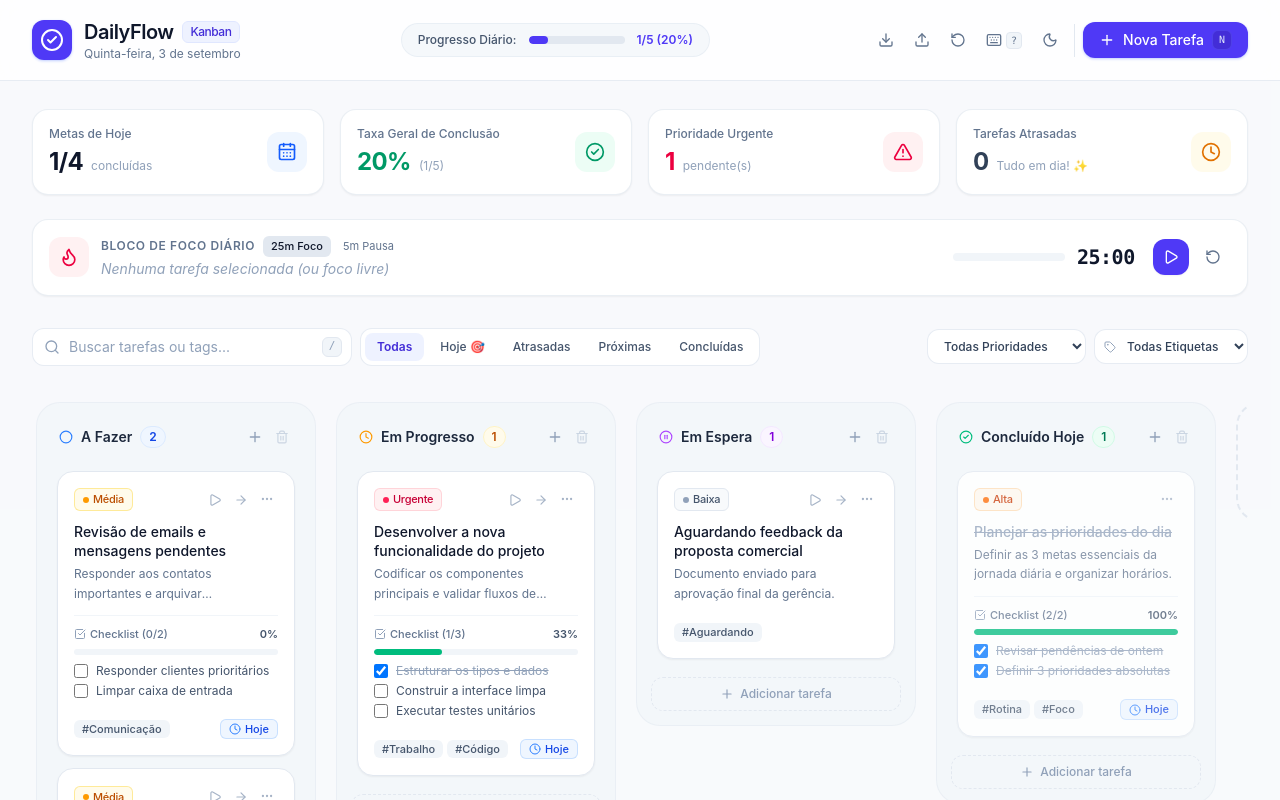
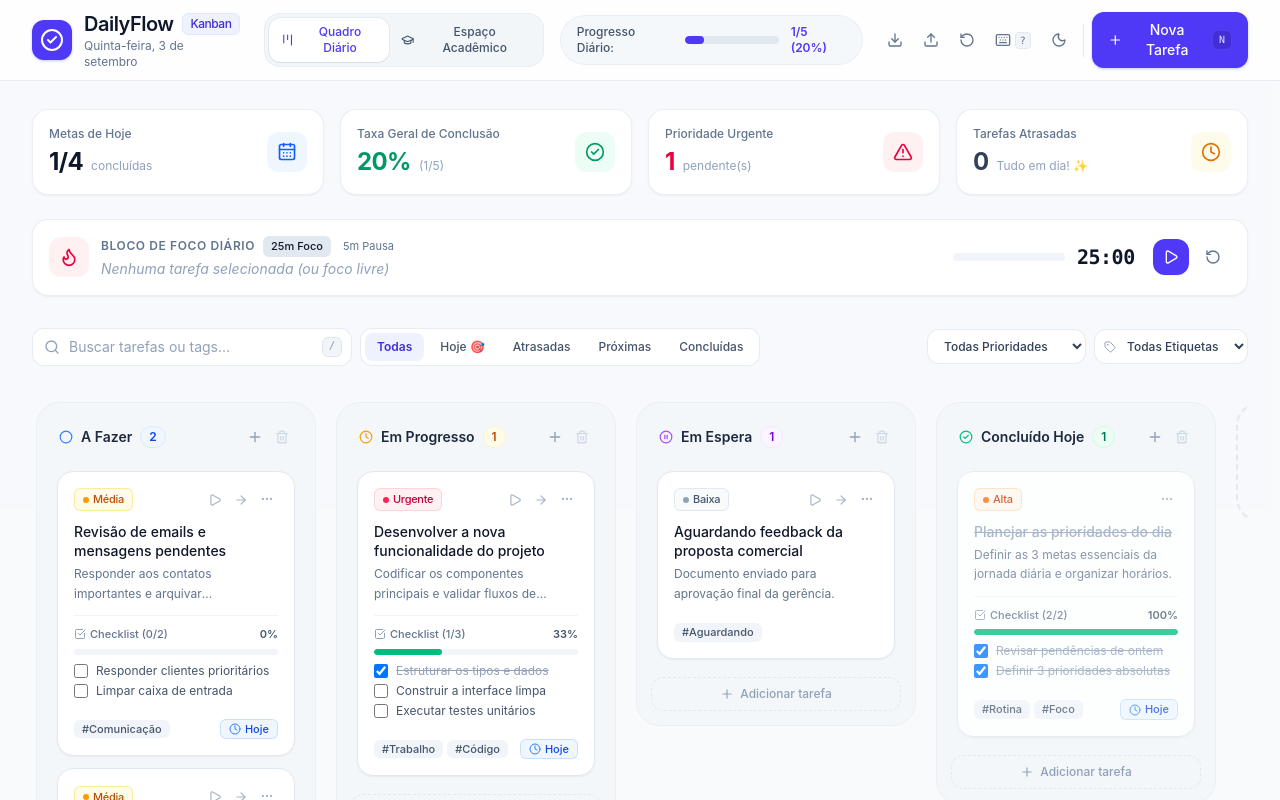
Before and after one commit to PauloBJr-dev/daily-kanban, a React (Vite) app: page / in a window 1280 px wide. Shown: the top 800 px of the page. Built offline with nearby package versions, Linux system fonts and the light colour scheme.

Commit message:
feat(navigation): integrate academic workspace into header and app navigation

```diff
--- a/src/App.tsx
+++ b/src/App.tsx
@@ -7,6 +7,7 @@ import { Board } from './components/Board'
 import { TaskModal } from './components/TaskModal'
 import { ConfirmDialog } from './components/ConfirmDialog'
 import { ShortcutsModal } from './components/ShortcutsModal'
+import { AcademicView, type AcademicViewHandle } from './components/academic'
 import { useKanban } from './hooks/useKanban'
 import { usePomodoro } from './hooks/usePomodoro'
 import { useGlobalShortcuts } from './hooks/useGlobalShortcuts'
@@ -88,6 +89,24 @@ export const App: React.FC = () => {
     }
   }, [session.isRunning, pauseFocus, resumeFocus])
 
+  // Active view navigation ('kanban' | 'academic')
+  const [activeView, setActiveView] = useState<'kanban' | 'academic'>(() => {
+    if (typeof window !== 'undefined') {
+      const saved = localStorage.getItem('dailyflow_active_view')
+      if (saved === 'kanban' || saved === 'academic') {
+        return saved
+      }
+    }
+    return 'kanban'
+  })
+
+  const handleViewChange = useCallback((view: 'kanban' | 'academic') => {
+    setActiveView(view)
+    if (typeof window !== 'undefined') {
+      localStorage.setItem('dailyflow_active_view', view)
+    }
+  }, [])
+
   // Modals state
   const [isTaskModalOpen, setIsTaskModalOpen] = useState(false)
   const [isShortcutsModalOpen, setIsShortcutsModalOpen] = useState(false)
@@ -96,6 +115,7 @@ export const App: React.FC = () => {
 
   // Ref for global quick search focus
   const searchInputRef = useRef<HTMLInputElement>(null)
+  const academicViewRef = useRef<AcademicViewHandle>(null)
 
   const [confirmState, setConfirmState] = useState<{
     isOpen: boolean
@@ -121,12 +141,20 @@ export const App: React.FC = () => {
     [columns]
   )
 
+  const handleOpenNewNote = useCallback(() => {
+    academicViewRef.current?.openNewNote()
+  }, [])
+
   const handleFocusSearch = useCallback(() => {
+    if (activeView === 'kanban') {
       if (searchInputRef.current) {
         searchInputRef.current.focus()
         searchInputRef.current.select()
       }
-  }, [])
+    } else {
+      academicViewRef.current?.focusSearch()
+    }
+  }, [activeView])
 
   const handleOpenShortcuts = useCallback(() => {
     setIsShortcutsModalOpen((prev) => !prev)
@@ -134,7 +162,13 @@ export const App: React.FC = () => {
 
   // Register Global Keyboard Navigation Shortcuts
   useGlobalShortcuts({
-    onNewTask: () => handleOpenNewTask(),
+    onNewTask: () => {
+      if (activeView === 'kanban') {
+        handleOpenNewTask()
+      } else {
+        handleOpenNewNote()
+      }
+    },
     onFocusSearch: handleFocusSearch,
     onTogglePomodoro: handlePomodoroPlayPause,
     onOpenShortcuts: handleOpenShortcuts,
@@ -243,7 +277,10 @@ export const App: React.FC = () => {
     <div className="min-h-screen bg-slate-50/70 dark:bg-slate-950 text-slate-900 dark:text-slate-100 flex flex-col font-sans transition-colors duration-200">
       {/* Header */}
       <Header
+        activeView={activeView}
+        onViewChange={handleViewChange}
         onNewTask={() => handleOpenNewTask()}
+        onNewNote={handleOpenNewNote}
         onExport={exportData}
         onImport={handleImport}
         onReset={requestResetData}
@@ -259,6 +296,8 @@ export const App: React.FC = () => {
 
       {/* Main Content with generous visual breathing room */}
       <main className="flex-1 max-w-7xl w-full mx-auto px-4 sm:px-6 lg:px-8 py-7 space-y-6">
+        {activeView === 'kanban' ? (
+          <>
             {/* Quick Stats Grid */}
             <QuickStats stats={stats} />
 
@@ -298,6 +337,11 @@ export const App: React.FC = () => {
                 focusedTaskId={session.taskId}
               />
             </section>
+          </>
+        ) : (
+          /* Academic Workspace */
+          <AcademicView ref={academicViewRef} />
+        )}
       </main>
 
       {/* Task Creation / Editing Modal */}
--- a/src/components/Header.tsx
+++ b/src/components/Header.tsx
@@ -8,6 +8,9 @@ import {
   Moon,
   CheckCircle2,
   Keyboard,
+  Kanban,
+  GraduationCap,
+  BookOpen,
 } from 'lucide-react'
 
 interface HeaderProps {
@@ -23,6 +26,9 @@ interface HeaderProps {
     total: number
     completionRate: number
   }
+  activeView: 'kanban' | 'academic'
+  onViewChange: (view: 'kanban' | 'academic') => void
+  onNewNote?: () => void
 }
 
 export const Header: React.FC<HeaderProps> = ({
@@ -34,6 +40,9 @@ export const Header: React.FC<HeaderProps> = ({
   isDark,
   onToggleTheme,
   stats,
+  activeView,
+  onViewChange,
+  onNewNote,
 }) => {
   // Format current date in Portuguese
   const todayFormatted = new Intl.DateTimeFormat('pt-BR', {
@@ -48,24 +57,67 @@ export const Header: React.FC<HeaderProps> = ({
   return (
     <header className="border-b border-slate-200/80 dark:border-slate-800 bg-white/80 dark:bg-slate-900/80 backdrop-blur-md sticky top-0 z-30 transition-colors duration-200">
       <div className="max-w-7xl mx-auto px-4 sm:px-6 lg:px-8 h-20 flex items-center justify-between gap-4">
+        {/* Logo & View Switcher */}
+        <div className="flex items-center gap-3 sm:gap-4 lg:gap-6">
           {/* Logo & Daily Date */}
           <div className="flex items-center gap-3">
-          <div className="w-10 h-10 rounded-xl bg-indigo-600 text-white flex items-center justify-center shadow-sm shadow-indigo-200 dark:shadow-none">
+            <div className="w-10 h-10 rounded-xl bg-indigo-600 text-white flex items-center justify-center shadow-sm shadow-indigo-200 dark:shadow-none shrink-0">
               <CheckCircle2 className="w-6 h-6" />
             </div>
             <div>
               <h1 className="text-xl font-semibold tracking-tight text-slate-900 dark:text-slate-100 flex items-center gap-2">
                 DailyFlow
                 <span className="text-xs font-medium px-2 py-0.5 rounded-md bg-indigo-50 text-indigo-700 dark:bg-indigo-950/60 dark:text-indigo-300 border border-indigo-100 dark:border-indigo-900">
-                Kanban
+                  {activeView === 'academic' ? 'Acadêmico' : 'Kanban'}
                 </span>
               </h1>
-            <p className="text-xs text-slate-500 dark:text-slate-400">{formattedDate}</p>
+              <p className="text-xs text-slate-500 dark:text-slate-400">
+                {formattedDate}
+              </p>
             </div>
           </div>
 
-        {/* Center Progress Pill */}
+          {/* Segmented View Switcher */}
+          <nav
+            role="tablist"
+            aria-label="Modo de visualização"
+            className="flex items-center p-1 bg-slate-100/90 dark:bg-slate-800/80 rounded-2xl border border-slate-200/60 dark:border-slate-700/60 transition-colors"
+          >
+            <button
+              type="button"
+              role="tab"
+              aria-selected={activeView === 'kanban'}
+              onClick={() => onViewChange('kanban')}
+              className={`flex items-center gap-1.5 sm:gap-2 px-2.5 sm:px-3 py-1.5 rounded-xl text-xs font-medium transition-all duration-200 cursor-pointer ${
+                activeView === 'kanban'
+                  ? 'bg-white dark:bg-slate-900 text-indigo-600 dark:text-indigo-400 shadow-xs ring-1 ring-slate-900/5 dark:ring-white/10'
+                  : 'text-slate-600 dark:text-slate-400 hover:text-slate-900 dark:hover:text-slate-200 hover:bg-slate-200/40 dark:hover:bg-slate-700/40'
+              }`}
+            >
+              <Kanban className="w-3.5 h-3.5" />
+              <span>Quadro Diário</span>
+            </button>
+            <button
+              type="button"
+              role="tab"
+              aria-selected={activeView === 'academic'}
+              onClick={() => onViewChange('academic')}
+              className={`flex items-center gap-1.5 sm:gap-2 px-2.5 sm:px-3 py-1.5 rounded-xl text-xs font-medium transition-all duration-200 cursor-pointer ${
+                activeView === 'academic'
+                  ? 'bg-white dark:bg-slate-900 text-indigo-600 dark:text-indigo-400 shadow-xs ring-1 ring-slate-900/5 dark:ring-white/10'
+                  : 'text-slate-600 dark:text-slate-400 hover:text-slate-900 dark:hover:text-slate-200 hover:bg-slate-200/40 dark:hover:bg-slate-700/40'
+              }`}
+            >
+              <GraduationCap className="w-3.5 h-3.5" />
+              <span>Espaço Acadêmico</span>
+            </button>
+          </nav>
+        </div>
+
+        {/* Center Info / Progress Pill */}
         <div className="hidden md:flex items-center gap-3 px-4 py-2 rounded-full bg-slate-100/70 dark:bg-slate-800/80 border border-slate-200/60 dark:border-slate-700/60">
+          {activeView === 'kanban' ? (
+            <>
               <span className="text-xs text-slate-600 dark:text-slate-300 font-medium">
                 Progresso Diário:
               </span>
@@ -78,6 +130,15 @@ export const Header: React.FC<HeaderProps> = ({
               <span className="text-xs font-semibold text-indigo-600 dark:text-indigo-400">
                 {stats.completedCount}/{stats.total} ({stats.completionRate}%)
               </span>
+            </>
+          ) : (
+            <>
+              <BookOpen className="w-4 h-4 text-indigo-600 dark:text-indigo-400" />
+              <span className="text-xs font-medium text-slate-600 dark:text-slate-300">
+                Espaço de Estudos e Revisões
+              </span>
+            </>
+          )}
         </div>
 
         {/* Action Controls */}
@@ -140,8 +201,23 @@ export const Header: React.FC<HeaderProps> = ({
             </button>
           </div>
 
-          {/* New Task Button */}
+          {/* Main Action Button (New Task / New Note) */}
+          {activeView === 'academic' ? (
             <button
+              type="button"
+              onClick={onNewNote}
+              aria-label="Criar nova anotação"
+              className="flex items-center gap-2 px-4 py-2 bg-indigo-600 hover:bg-indigo-700 text-white text-sm font-medium rounded-xl shadow-sm shadow-indigo-200 dark:shadow-none hover:shadow transition-all duration-150 active:scale-95 focus-visible:outline-none focus-visible:ring-2 focus-visible:ring-indigo-500 focus-visible:ring-offset-2 dark:focus-visible:ring-offset-slate-900 cursor-pointer"
+            >
+              <Plus className="w-4 h-4" />
+              <span>Nova Anotação</span>
+              <kbd className="hidden sm:inline-flex items-center justify-center px-1.5 py-0.5 text-[10px] font-mono bg-indigo-700 text-indigo-100 rounded-md border border-indigo-500/40">
+                N
+              </kbd>
+            </button>
+          ) : (
+            <button
+              type="button"
               onClick={onNewTask}
               aria-label="Criar nova tarefa"
               className="flex items-center gap-2 px-4 py-2 bg-indigo-600 hover:bg-indigo-700 text-white text-sm font-medium rounded-xl shadow-sm shadow-indigo-200 dark:shadow-none hover:shadow transition-all duration-150 active:scale-95 focus-visible:outline-none focus-visible:ring-2 focus-visible:ring-indigo-500 focus-visible:ring-offset-2 dark:focus-visible:ring-offset-slate-900 cursor-pointer"
@@ -152,6 +228,7 @@ export const Header: React.FC<HeaderProps> = ({
                 N
               </kbd>
             </button>
+          )}
         </div>
       </div>
     </header>
--- a/src/components/academic/index.ts
+++ b/src/components/academic/index.ts
@@ -4,4 +4,5 @@ export { NoteCard } from './NoteCard'
 export { NoteModal } from './NoteModal'
 export { SubjectManagerModal } from './SubjectManagerModal'
 export { AcademicView } from './AcademicView'
+export type { AcademicViewHandle, AcademicViewProps } from './AcademicView'
 export { SUBJECT_COLORS, getSubjectColor } from './academicColors'
```
Also changed, not shown: src/components/academic/AcademicView.tsx (+30 -2 lines), 2 other files (tests, documents, lock files or other folders). Lines whose indentation alone changed are shown as unchanged.
